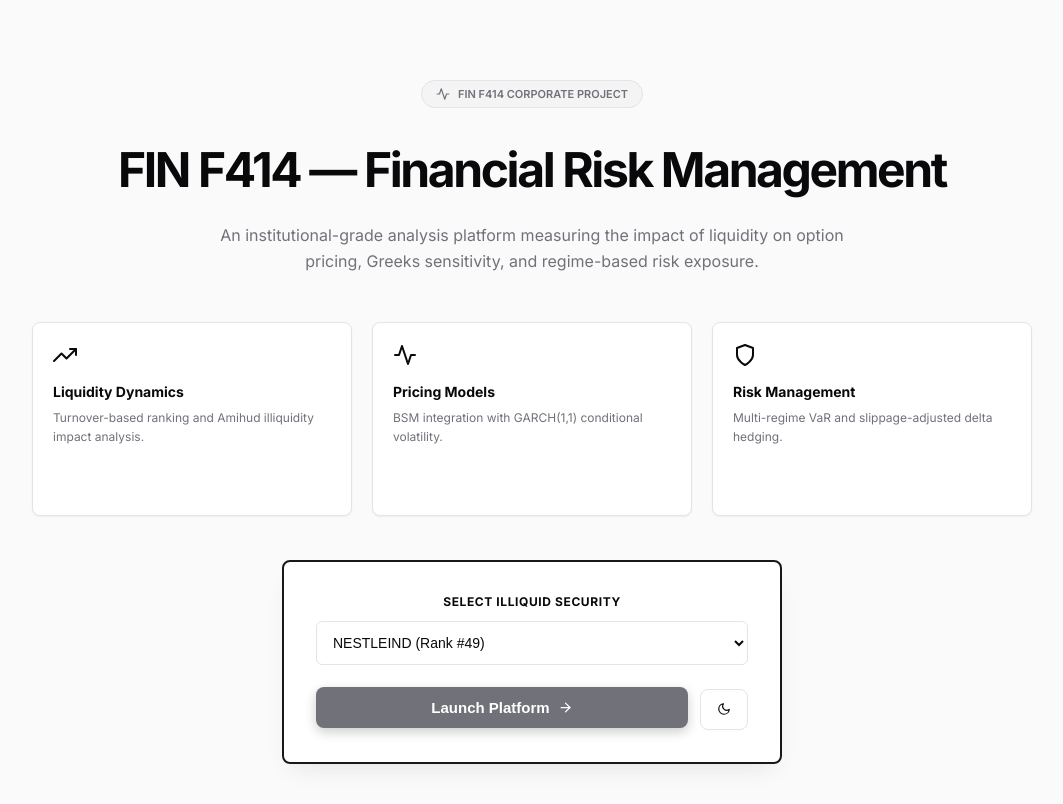
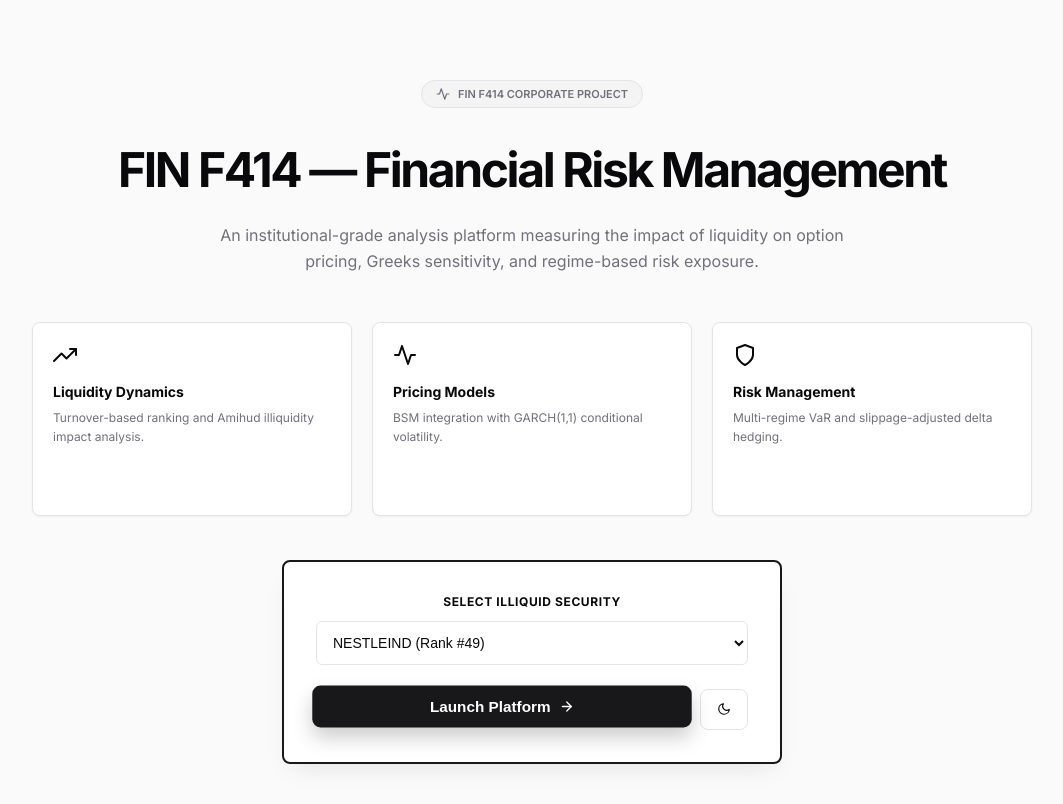
Before and after one commit to Aditya-021005/FRAM, a React app in the folder frontend/: page / in a window 1280 px wide. In both pictures the pointer is over the button "Launch Platform". Shown: the top 804 px of the page, without its empty margins (108-1171 px from the left). Built offline with nearby package versions, Linux system fonts and the light colour scheme; the HTML template or start-up script is replaced by a standard one.

Commit message:
Remove row highlights and boost hover prominence everywhere

```diff
--- a/frontend/src/components/PartA.jsx
+++ b/frontend/src/components/PartA.jsx
@@ -127,7 +127,7 @@ export default function PartA({ illiquid }) {
               const data = getIlliquidData(s.ticker);
               const isSelected = s.ticker === illiquid.ticker;
               return (
-                <tr key={s.ticker} style={isSelected ? { background: 'var(--accent)', color: 'var(--accent-fg)' } : {}}>
+                <tr key={s.ticker}>
                   <td style={{ display: 'flex', alignItems: 'center', gap: '12px' }}>
                     {s.ticker}
                     {isSelected && <span className="tag" style={{ background: 'var(--bg-primary)', color: 'var(--text-primary)', border: 'none', padding: '2px 8px' }}>Selected</span>}
--- a/frontend/src/components/PartB.jsx
+++ b/frontend/src/components/PartB.jsx
@@ -89,7 +89,7 @@ export default function PartB({ illiquid }) {
               const data = getIlliquidData(s.ticker);
               const isSelected = s.ticker === illiquid.ticker;
               return (
-                <tr key={s.ticker} style={isSelected ? { background: 'var(--accent)', color: 'var(--accent-fg)' } : {}}>
+                <tr key={s.ticker}>
                   <td>{s.ticker} {isSelected && " (Selected)"}</td>
                   <td>{data.vol.histVol}%</td>
                   <td>{data.vol.garchVol.toFixed(2)}%</td>
--- a/frontend/src/components/PartC.jsx
+++ b/frontend/src/components/PartC.jsx
@@ -51,7 +51,7 @@ export default function PartC({ illiquid }) {
               const data = getIlliquidData(s.ticker);
               const isSelected = s.ticker === illiquid.ticker;
               return (
-                <tr key={s.ticker} style={isSelected ? { background: 'var(--accent)', color: 'var(--accent-fg)' } : {}}>
+                <tr key={s.ticker}>
                   <td>{s.ticker} {isSelected && " (Selected)"}</td>
                   <td><span style={{ color: isSelected ? 'inherit' : '#dc2626' }}>₹{data.pnl[0].totalPnl.toFixed(0)}</span></td>
                   <td><span style={{ color: isSelected ? 'inherit' : '#16a34a' }}>₹{data.pnl[1].totalPnl.toFixed(0)}</span></td>
--- a/frontend/src/components/PartD.jsx
+++ b/frontend/src/components/PartD.jsx
@@ -67,7 +67,7 @@ export default function PartD({ illiquid }) {
               const data = getIlliquidData(s.ticker);
               const isSelected = s.ticker === illiquid.ticker;
               return (
-                <tr key={s.ticker} style={isSelected ? { background: 'var(--accent)', color: 'var(--accent-fg)' } : {}}>
+                <tr key={s.ticker}>
                   <td>{s.ticker} {isSelected && " (Selected)"}</td>
                   <td>{data.var[0].varPct.toFixed(2)}%</td>
                   <td>{data.var[1].varPct.toFixed(2)}%</td>
--- a/frontend/src/index.css
+++ b/frontend/src/index.css
@@ -96,7 +96,7 @@ table { width: 100%; border-collapse: collapse; font-size: 13px; text-align: lef
 th { background: var(--bg-secondary); padding: 14px 20px; font-weight: 600; color: var(--text-secondary); border-bottom: 1px solid var(--border); font-size: 12px; text-transform: uppercase; letter-spacing: 0.05em; }
 td { padding: 14px 20px; border-bottom: 1px solid var(--border); color: var(--text-primary); font-family: 'JetBrains Mono', monospace; }
 tr:last-child td { border-bottom: none; }
-tr:hover td { background: var(--bg-secondary); }
+tr:hover td { background: var(--bg-muted); cursor: pointer; }
 
 .tag { padding: 3px 10px; border-radius: 20px; font-size: 11px; font-weight: 600; border: 1px solid var(--border); background: var(--bg-muted); color: var(--text-primary); }
 .tag.illiquid { background: var(--accent); color: var(--accent-fg); border: none; }
@@ -149,14 +149,15 @@ tr:hover td { background: var(--bg-secondary); }
 }
 
 .btn-primary:hover {
-  background: var(--text-secondary);
-  color: var(--bg-primary);
-  transform: translateY(-2px);
-  box-shadow: 0 4px 12px rgba(0,0,0,0.2);
+  background: var(--accent);
+  color: var(--accent-fg);
+  transform: translateY(-3px) scale(1.02);
+  box-shadow: 0 10px 20px rgba(0,0,0,0.2);
 }
 
 .btn-outline:hover {
-  background: var(--bg-muted);
-  border-color: var(--accent);
-  transform: translateY(-2px);
+  background: var(--accent);
+  color: var(--accent-fg);
+  transform: translateY(-3px) scale(1.02);
+  box-shadow: 0 8px 16px rgba(0,0,0,0.1);
 }
```
